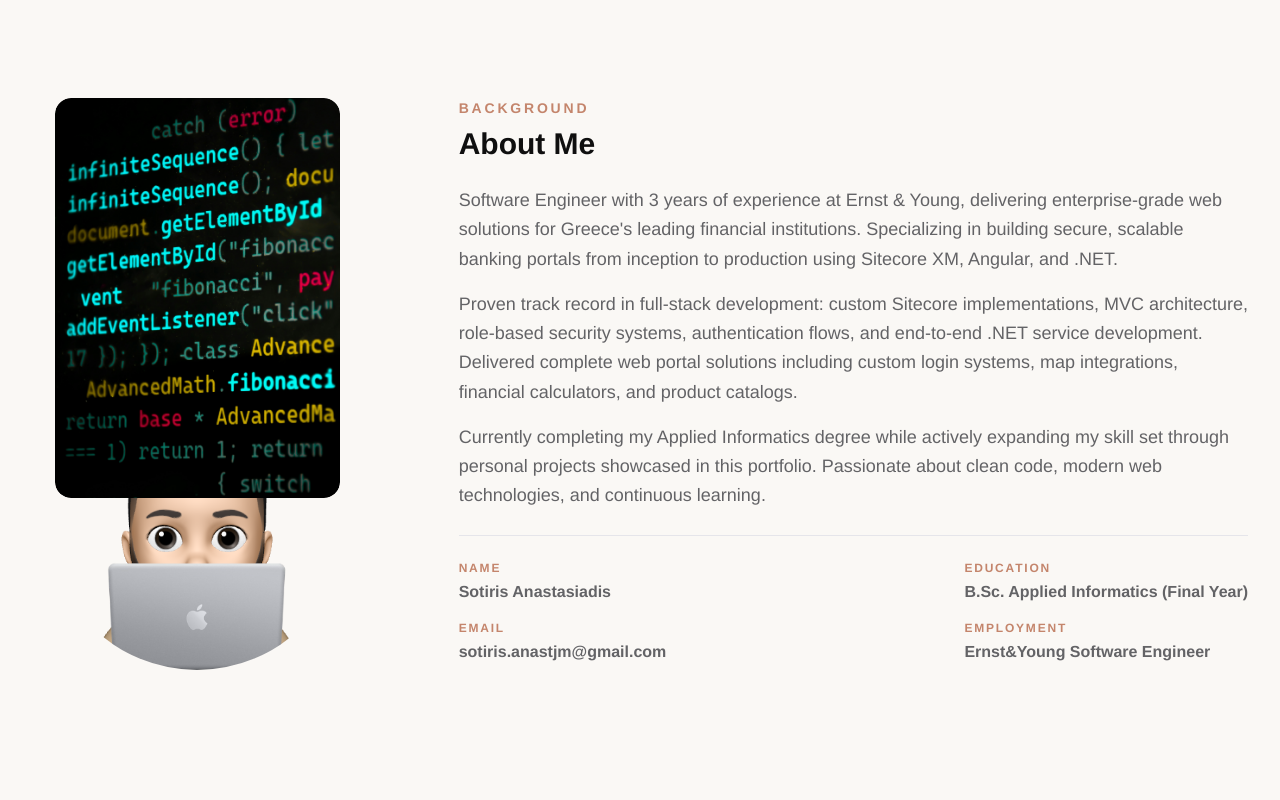
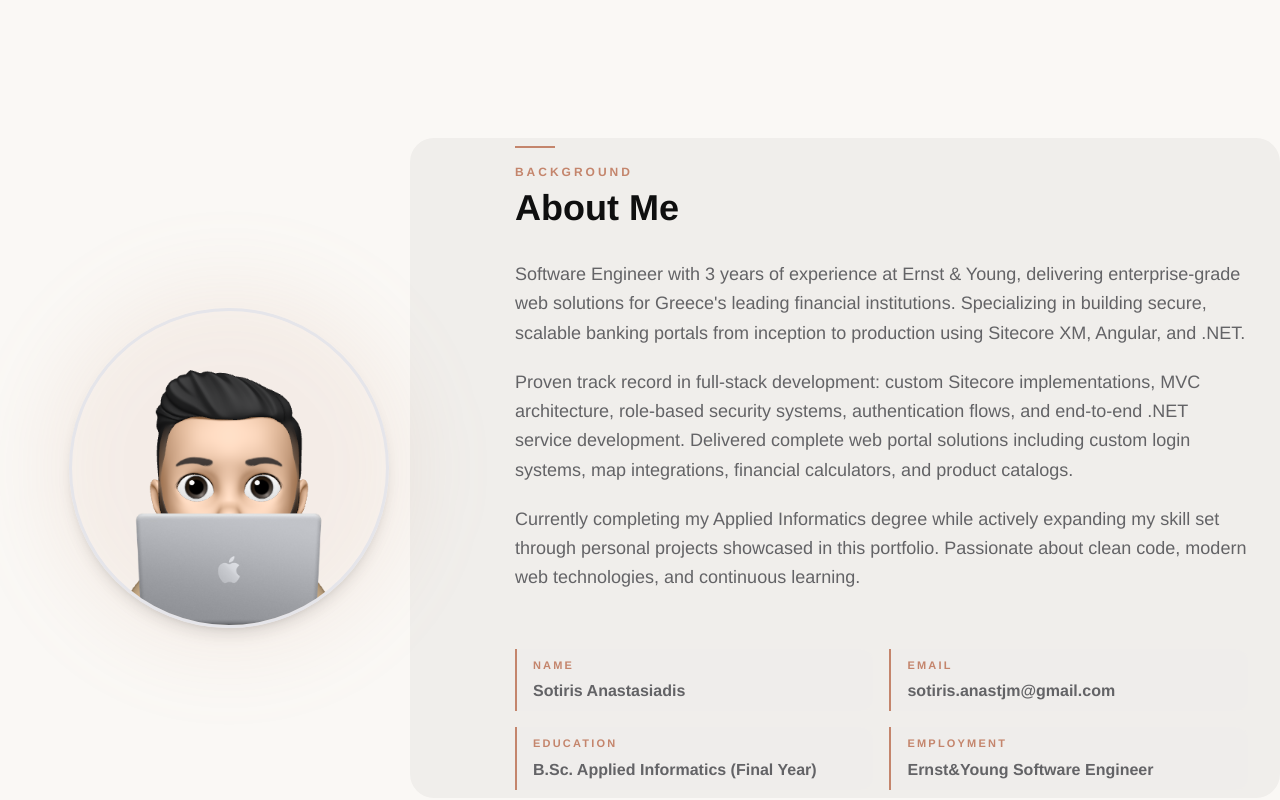
Before and after one commit to sotirisanastjm/AboutMe_v2, an Angular app: page / in a window 1280 px wide. Shown: the part 1380-2180 px from the top of the page. Built offline with nearby package versions, Linux system fonts and the light colour scheme.

Commit message:
Testimonial re-design

```diff
--- a/src/app/testimonial/testimonial.component.html
+++ b/src/app/testimonial/testimonial.component.html
@@ -1,19 +1,32 @@
-<section class="container mx-auto">
-    <div class="flex lg:flex-row flex-col justify-around gap-8">
-        <div class="mx-4 sm:mx-0 flex flex-col lg:w-1/3 items-center">
-            <div class="relative rounded-2xl overflow-hidden">
-                <img src="../../assets/images/htmlImage.jpg" alt="Sotiris Anastasiadis" class="rounded-2xl overflow-hidden max-h-[400px] sm:max-h-[300px] md:max-h-[400px] h-auto">
-            </div>
-            <div class="-mt-32 ml-auto mr-auto">
-                <img src="../../assets/images/SotirisAnastasiadisMemoji.png" alt="Sotiris Anastasiadis" class="rounded-[100%] overflow-hidden max-h-[200px] sm:max-h-[250px] md:max-h-[300px] w-auto">
+<section class="container mx-auto px-4 lg:px-0">
+    <div class="relative">
+
+        <!-- Decorative background panel -->
+        <div class="hidden lg:block absolute top-10 bottom-10 left-[32%] right-0 bg-blue-100 dark:bg-blue-800 rounded-3xl"></div>
+
+        <div class="flex lg:flex-row flex-col items-start gap-10 lg:gap-14 relative">
+
+            <!-- Illustration column -->
+            <div class="lg:w-[36%] w-full flex flex-col items-center justify-center self-center relative z-[1]">
+                <div class="relative">
+                    <div class="absolute -inset-6 bg-accent/10 dark:bg-accent-dark/15 rounded-full blur-2xl"></div>
+                    <img src="../../assets/images/SotirisAnastasiadisMemoji.png" alt="Sotiris Anastasiadis"
+                         class="relative rounded-full max-h-[240px] sm:max-h-[280px] md:max-h-[320px] w-auto border-[3px] border-blue-200 dark:border-blue-700 shadow-lg">
                 </div>
             </div>
-        <div class="lg:w-2/3 mx-8 space-y-6">
+
+            <!-- Content column -->
+            <div class="lg:w-[60%] w-full space-y-8 lg:py-12 lg:pr-8 relative z-[1]">
+
+                <!-- Section header -->
                 <div>
-                <p class="uppercase tracking-[0.2em] text-accent dark:text-accent-dark text-sm font-bold mb-2">Background</p>
-                <h3 class="text-2xl lg:text-3xl font-bold">About Me</h3>
+                    <div class="w-10 h-[2px] bg-accent dark:bg-accent-dark mb-4"></div>
+                    <p class="uppercase tracking-[0.25em] text-accent dark:text-accent-dark text-xs font-bold mb-2">Background</p>
+                    <h3 class="text-3xl lg:text-4xl font-bold leading-tight">About Me</h3>
                 </div>
-            <div class="space-y-4">
+
+                <!-- Bio -->
+                <div class="space-y-5">
                     <p class="text-lg leading-relaxed">
                         Software Engineer with 3 years of experience at Ernst & Young, delivering enterprise-grade web solutions for Greece's leading financial institutions. Specializing in building secure, scalable banking portals from inception to production using Sitecore XM, Angular, and .NET.
                     </p>
@@ -24,28 +37,28 @@
                         Currently completing my Applied Informatics degree while actively expanding my skill set through personal projects showcased in this portfolio. Passionate about clean code, modern web technologies, and continuous learning.
                     </p>
                 </div>
-            <div class="border-t border-blue-200 dark:border-blue-700 pt-6 flex sm:flex-row flex-col justify-between w-full gap-6">
-                <div class="flex flex-col space-y-4 sm:mb-0 mb-4">
-                    <div class="flex flex-col space-y-1">
-                        <h4 class="font-bold text-xs uppercase tracking-[0.15em] text-accent dark:text-accent-dark">Name</h4>
+
+                <!-- Info grid -->
+                <div class="grid grid-cols-1 sm:grid-cols-2 gap-4 pt-6">
+                    <div class="flex flex-col gap-1.5 border-l-2 border-accent dark:border-accent-dark pl-4 py-2 bg-blue-100/50 dark:bg-blue-800/40 rounded-r-xl">
+                        <h4 class="font-bold text-[11px] uppercase tracking-[0.2em] text-accent dark:text-accent-dark">Name</h4>
                         <p class="font-semibold text-base">Sotiris Anastasiadis</p>
                     </div>
-                    <div class="flex flex-col space-y-1">
-                        <h4 class="font-bold text-xs uppercase tracking-[0.15em] text-accent dark:text-accent-dark">Email</h4>
+                    <div class="flex flex-col gap-1.5 border-l-2 border-accent dark:border-accent-dark pl-4 py-2 bg-blue-100/50 dark:bg-blue-800/40 rounded-r-xl">
+                        <h4 class="font-bold text-[11px] uppercase tracking-[0.2em] text-accent dark:text-accent-dark">Email</h4>
                         <p class="font-semibold text-base">{{'sotiris.anastjm@gmail.com'}}</p>
                     </div>
-                </div>
-                <div class="flex flex-col space-y-4">
-                    <div class="flex flex-col space-y-1">
-                        <h4 class="font-bold text-xs uppercase tracking-[0.15em] text-accent dark:text-accent-dark">Education</h4>
+                    <div class="flex flex-col gap-1.5 border-l-2 border-accent dark:border-accent-dark pl-4 py-2 bg-blue-100/50 dark:bg-blue-800/40 rounded-r-xl">
+                        <h4 class="font-bold text-[11px] uppercase tracking-[0.2em] text-accent dark:text-accent-dark">Education</h4>
                         <p class="font-semibold text-base">B.Sc. Applied Informatics (Final Year)</p>
                     </div>
-                    <div class="flex flex-col space-y-1">
-                        <h4 class="font-bold text-xs uppercase tracking-[0.15em] text-accent dark:text-accent-dark">Employment</h4>
+                    <div class="flex flex-col gap-1.5 border-l-2 border-accent dark:border-accent-dark pl-4 py-2 bg-blue-100/50 dark:bg-blue-800/40 rounded-r-xl">
+                        <h4 class="font-bold text-[11px] uppercase tracking-[0.2em] text-accent dark:text-accent-dark">Employment</h4>
                         <p class="font-semibold text-base"><b>Ernst&Young</b> Software Engineer</p>
                     </div>
                 </div>
             </div>
+
         </div>
     </div>
 </section>
```
Lines whose indentation alone changed are shown as unchanged.
